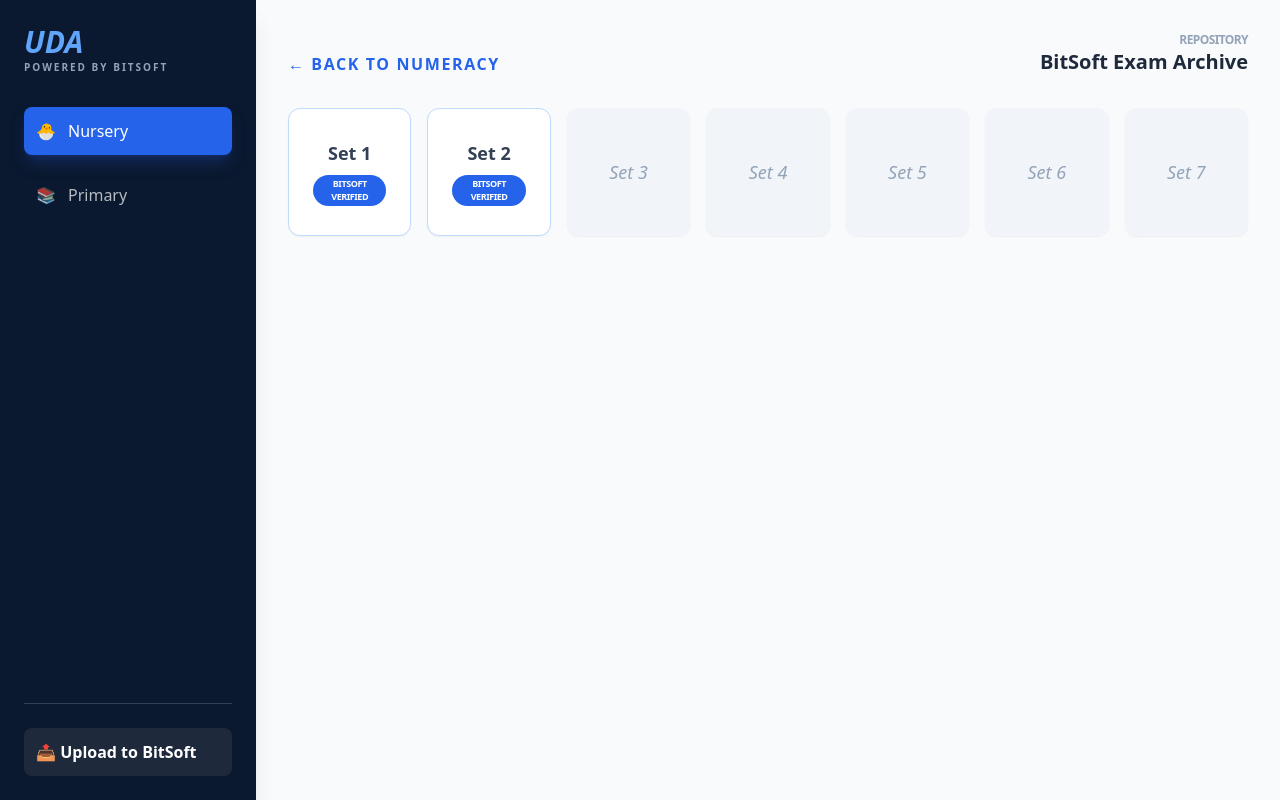
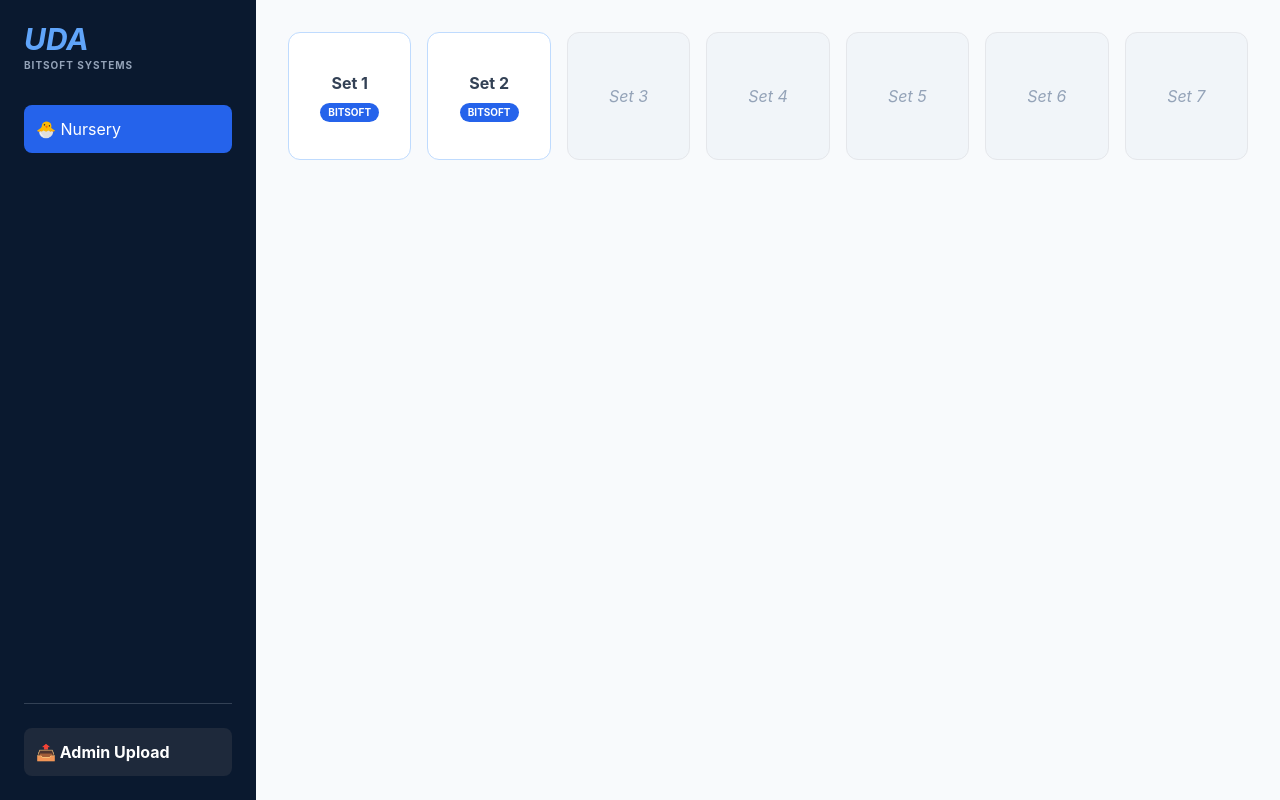
Before and after one commit to bwanking/asa, a React (Create React App) app: page / in a window 1280 px wide. Built offline with nearby package versions, Linux system fonts and the light colour scheme; the HTML template or start-up script is replaced by a standard one.

Commit message:
Update App.js

```diff
--- a/src/App.js
+++ b/src/App.js
@@ -1,16 +1,13 @@
-
 /* eslint-disable no-unused-vars */
 import React, { useState } from 'react';
 
 const App = () => {
-  // --- UI STATE ---
   const [view, setView] = useState('grid');
   const [pdfUrl, setPdfUrl] = useState(null);
   const [fetchingPdf, setFetchingPdf] = useState(false);
   const [uploading, setUploading] = useState(false);
   const [currentPaperName, setCurrentPaperName] = useState("");
 
-  // --- DATA STATE ---
   const [examSets, setExamSets] = useState([
     { id: 1, label: "Set 1", fileName: "BABY MID TERM II NUMBERS - 2023.pdf" },
     { id: 2, label: "Set 2", fileName: "P.7 (A) SCIENCE FEB 2022.pdf" },
@@ -25,230 +22,126 @@ const App = () => {
   const OWNER = "bwanking";
   const REPO = "uda-exams-vault";
 
-  // --- 1. ADMIN UPLOAD LOGIC ---
   const handleUpload = async (e) => {
     e.preventDefault();
     const file = e.target.pdfFile.files[0];
     const setNumber = parseInt(e.target.setNumber.value);
-
-    if (!file || !setNumber) {
-      alert("Please select a file and set number");
-      return;
-    }
+    if (!file || !setNumber) return alert("Please select a file and set number");
 
     setUploading(true);
-
     try {
       const reader = new FileReader();
       reader.readAsDataURL(file);
       reader.onload = async () => {
         const base64Content = reader.result.split(',')[1];
         const fileName = file.name;
-
-        const response = await fetch(
-          `https://api.github.com/repos/${OWNER}/${REPO}/contents/${encodeURIComponent(fileName)}`,
-          {
-            method: "PUT",
-            headers: {
-              Authorization: `Token ${GITHUB_TOKEN}`,
-              "Content-Type": "application/json",
-            },
-            body: JSON.stringify({
-              message: `Upload Set ${setNumber}: ${fileName} (Branded BitSoft)`,
-              content: base64Content,
-            }),
-          }
-        );
-
+        const response = await fetch(`https://api.github.com/repos/${OWNER}/${REPO}/contents/${encodeURIComponent(fileName)}`, {
+          method: "PUT",
+          headers: { Authorization: `Token ${GITHUB_TOKEN}`, "Content-Type": "application/json" },
+          body: JSON.stringify({ message: `BitSoft Upload Set ${setNumber}`, content: base64Content }),
+        });
         if (response.ok) {
-          const updatedSets = examSets.map(s =>
-            s.id === setNumber ? { ...s, fileName: fileName } : s
-          );
-          setExamSets(updatedSets);
-          alert(`Successfully uploaded to BitSoft Vault (Set ${setNumber})`);
+          setExamSets(prev => prev.map(s => s.id === setNumber ? { ...s, fileName: fileName } : s));
+          alert(`Set ${setNumber} linked to BitSoft Vault!`);
           setView('grid');
-        } else {
-          const err = await response.json();
-          throw new Error(err.message || "Failed to upload");
         }
       };
-    } catch (error) {
-      alert("Upload Error: " + error.message);
-    } finally {
-      setUploading(false);
-    }
+    } catch (err) { alert(err.message); } finally { setUploading(false); }
   };
 
-  // --- 2. RETRIEVE LOGIC ---
   const fetchVaultPdf = async (fileName) => {
-    if (!fileName) {
-      alert("No paper linked to this set yet.");
-      return;
-    }
+    if (!fileName) return;
     setFetchingPdf(true);
     setCurrentPaperName(fileName);
-
     try {
-      const response = await fetch(
-        `https://api.github.com/repos/${OWNER}/${REPO}/contents/${encodeURIComponent(fileName)}`,
-        {
-          headers: {
-            Authorization: `Token ${GITHUB_TOKEN}`,
-            Accept: "application/vnd.github.v3.raw",
-          },
-        }
-      );
-
-      if (!response.ok) throw new Error("File not found in the BitSoft vault.");
-
+      const response = await fetch(`https://api.github.com/repos/${OWNER}/${REPO}/contents/${encodeURIComponent(fileName)}`, {
+        headers: { Authorization: `Token ${GITHUB_TOKEN}`, Accept: "application/vnd.github.v3.raw" },
+      });
       const blob = await response.blob();
-      const url = URL.createObjectURL(new Blob([blob], { type: 'application/pdf' }));
-      setPdfUrl(url);
-    } catch (error) {
-      alert(error.message);
-    } finally {
-      setFetchingPdf(false);
-    }
+      setPdfUrl(URL.createObjectURL(new Blob([blob], { type: 'application/pdf' })));
+    } catch (err) { alert(err.message); } finally { setFetchingPdf(false); }
   };
 
   return (
-    <div className="min-h-screen bg-slate-50 flex font-sans">
-      {/* Sidebar - UDA/BitSoft Style */}
-      <div className="w-64 bg-[#0a192f] text-white p-6 flex flex-col gap-8 shadow-xl">
+    <div className="min-h-screen bg-slate-50 flex">
+      {/* Sidebar */}
+      <div className="w-64 bg-[#0a192f] text-white p-6 flex flex-col gap-8">
         <div className="flex flex-col">
-          <h1 className="text-3xl italic font-bold text-blue-400">UDA</h1>
-          <span className="text-[10px] tracking-[0.2em] text-slate-400 font-bold uppercase">Powered by BitSoft</span>
+          <h1 className="text-3xl italic font-bold text-blue-400 leading-none">UDA</h1>
+          <span className="text-[10px] text-slate-400 font-bold uppercase tracking-widest mt-1">BitSoft Systems</span>
         </div>
-
         <nav className="flex flex-col gap-4">
-          <div onClick={() => {setView('grid'); setPdfUrl(null);}} className={`p-3 rounded-lg flex items-center gap-3 cursor-pointer transition ${view === 'grid' ? 'bg-blue-600 shadow-lg shadow-blue-900/50' : 'hover:bg-slate-800'}`}>
-            <span>🐣</span> Nursery
-          </div>
-          <div className="p-3 flex items-center gap-3 hover:bg-slate-800 rounded-lg cursor-pointer opacity-70">
-            <span>📚</span> Primary
+          <div onClick={() => {setView('grid'); setPdfUrl(null);}} className={`p-3 rounded-lg flex items-center gap-3 cursor-pointer ${view === 'grid' ? 'bg-blue-600' : 'hover:bg-slate-800'}`}>
+             🐣 Nursery
           </div>
         </nav>
-
-        <div className="mt-auto flex flex-col gap-4 border-t border-slate-700 pt-6">
-          <button
-            onClick={() => {setView('upload'); setPdfUrl(null);}}
-            className={`flex items-center gap-3 p-3 rounded-lg font-bold transition ${view === 'upload' ? 'bg-indigo-600' : 'bg-slate-800 hover:bg-slate-700'}`}
-          >
-            📤 Upload to BitSoft
+        <div className="mt-auto border-t border-slate-700 pt-6">
+          <button onClick={() => {setView('upload'); setPdfUrl(null);}} className={`w-full flex items-center gap-3 p-3 rounded-lg font-bold ${view === 'upload' ? 'bg-indigo-600' : 'bg-slate-800'}`}>
+            📤 Admin Upload
           </button>
         </div>
       </div>
 
-      {/* Main Content Area */}
-      <div className="flex-1 p-8">
+      {/* Main Content */}
+      <div className="flex-1 p-8 relative overflow-hidden">
+        {view === 'grid' && !pdfUrl && (
+          <div className="grid grid-cols-2 md:grid-cols-4 lg:grid-cols-7 gap-4">
+            {examSets.map((set) => (
+              <button key={set.id} onClick={() => fetchVaultPdf(set.fileName)} className={`p-6 rounded-xl border h-32 flex flex-col items-center justify-center gap-2 ${set.fileName ? 'bg-white border-blue-200 text-slate-700 font-bold' : 'bg-slate-100 text-slate-400 italic'}`}>
+                {set.label}
+                {set.fileName && <span className="text-[10px] bg-blue-600 text-white px-2 py-0.5 rounded-full">BITSOFT</span>}
+              </button>
+            ))}
+          </div>
+        )}
 
-        {/* GRID VIEW */}
-        {view === 'grid' && !pdfUrl && (
-          <div>
-            <div className="flex justify-between items-end mb-8">
-               <h2 className="text-blue-600 font-bold uppercase tracking-widest">← Back to Numeracy</h2>
-               <div className="text-right">
-                  <h3 className="text-slate-400 text-xs font-bold uppercase tracking-tighter">Repository</h3>
-                  <p className="text-slate-800 font-black text-xl">BitSoft Exam Archive</p>
-               </div>
+        {view === 'upload' && (
+          <div className="max-w-md mx-auto bg-white p-8 rounded-2xl shadow-lg border mt-10">
+            <h2 className="text-xl font-bold mb-6">BitSoft Admin: Upload Paper</h2>
+            <form onSubmit={handleUpload} className="flex flex-col gap-4">
+              <select name="setNumber" className="p-3 border rounded-lg bg-slate-50">
+                {examSets.map(s => <option key={s.id} value={s.id}>{s.label}</option>)}
+              </select>
+              <input type="file" name="pdfFile" accept=".pdf" className="p-2 border rounded-lg" />
+              <button type="submit" disabled={uploading} className="bg-indigo-600 text-white p-3 rounded-lg font-bold">
+                {uploading ? "Uploading..." : "Save to BitSoft"}
+              </button>
+            </form>
+          </div>
+        )}
+
+        {/* --- BRANDED PDF VIEWER --- */}
+        {pdfUrl && (
+          <div className="max-w-6xl mx-auto h-[90vh] flex flex-col bg-white rounded-2xl shadow-2xl overflow-hidden border-4 border-blue-600">
+            {/* External Header */}
+            <div className="p-4 bg-white flex justify-between items-center border-b shadow-sm z-20">
+              <div className="flex items-center gap-3">
+                <div className="bg-blue-600 text-white p-2 rounded-lg font-black italic">BS</div>
+                <h2 className="font-bold text-slate-800">BITSOFT EXAMINATION SERIES</h2>
+              </div>
+              <button onClick={() => setPdfUrl(null)} className="text-red-500 font-bold hover:bg-red-50 px-4 py-2 rounded-lg transition">Close Viewer</button>
             </div>
 
-            <div className="grid grid-cols-2 md:grid-cols-4 lg:grid-cols-7 gap-4">
-              {examSets.map((set) => (
-                <button
-                  key={set.id}
-                  onClick={() => fetchVaultPdf(set.fileName)}
-                  className={`p-6 rounded-xl shadow-sm border transition-all active:scale-95 flex flex-col items-center justify-center gap-2 h-32
-                    ${set.fileName ? 'bg-white border-blue-200 text-slate-700 font-bold' : 'bg-slate-100 border-transparent text-slate-400 italic'}`}
-                >
-                  <span className="text-lg">{set.label}</span>
-                  {set.fileName && <span className="text-[9px] bg-blue-600 text-white px-2 py-0.5 rounded-full uppercase tracking-tighter">BitSoft Verified</span>}
-                </button>
-              ))}
+            <div className="flex-1 relative bg-slate-200">
+              {/* --- THE MASK ---
+                  This div covers the "Greenhill" area inside the PDF frame.
+                  Adjust the 'top' and 'height' if needed for different paper formats.
+              */}
+              <div className="absolute top-[55px] left-1/2 -translate-x-1/2 w-[80%] h-[120px] bg-white z-10 flex flex-col items-center justify-center pointer-events-none">
+                  <h1 className="text-3xl font-black text-black tracking-tighter uppercase">BitSoft National Examinations</h1>
+                  <p className="text-lg font-bold text-black border-y-2 border-black px-8 mt-1">BITSOFT ASSESSMENT BOARD</p>
+                  <p className="text-sm font-bold mt-1">"Empowering Education through Technology"</p>
+              </div>
+
+              {/* The actual PDF */}
+              <iframe src={pdfUrl} className="w-full h-full" title="Viewer" />
             </div>
           </div>
         )}
 
-        {/* UPLOAD VIEW */}
-        {view === 'upload' && (
-          <div className="max-w-xl mx-auto bg-white p-8 rounded-2xl shadow-lg border border-slate-200 mt-10">
-            <div className="mb-6">
-               <h2 className="text-2xl font-bold text-slate-800">BitSoft Admin Upload</h2>
-               <p className="text-slate-500 text-sm">Add new papers to the branded digital vault.</p>
-            </div>
-
-            <form onSubmit={handleUpload} className="flex flex-col gap-6">
-              <div>
-                <label className="block text-sm font-bold text-slate-700 mb-2">Assign to Set:</label>
-                <select name="setNumber" className="w-full p-3 bg-slate-50 border rounded-lg outline-none focus:ring-2 focus:ring-blue-500">
-                  {examSets.map(s => (
-                    <option key={s.id} value={s.id}>{s.label} {s.fileName ? '(Replace existing)' : '(New)'}</option>
-                  ))}
-                </select>
-              </div>
-
-              <div>
-                <label className="block text-sm font-bold text-slate-700 mb-2">Choose PDF:</label>
-                <input type="file" name="pdfFile" accept=".pdf" className="w-full p-2 border-2 border-dashed border-slate-300 rounded-lg" />
-              </div>
-
-              <div className="flex gap-4 mt-4">
-                <button type="submit" disabled={uploading} className="flex-1 bg-indigo-600 text-white font-bold py-3 rounded-lg hover:bg-indigo-700">
-                  {uploading ? "Processing..." : "Deploy to BitSoft Vault"}
-                </button>
-                <button type="button" onClick={() => setView('grid')} className="px-6 py-3 border rounded-lg font-bold hover:bg-slate-50">Cancel</button>
-              </div>
-            </form>
-          </div>
-        )}
-
-        {/* PDF VIEWER WITH BITSOFT BRANDING */}
-        {pdfUrl && (
-          <div className="max-w-6xl mx-auto flex flex-col h-[90vh]">
-            {/* BRANDED HEADER OVERLAY */}
-            <div className="bg-white border-x-4 border-t-4 border-blue-600 p-4 rounded-t-2xl shadow-lg flex justify-between items-center">
-              <div className="flex items-center gap-4">
-                <div className="bg-blue-600 text-white w-12 h-12 flex items-center justify-center rounded-lg font-black text-xl">B</div>
-                <div>
-                  <h2 className="font-black text-slate-900 leading-none">BITSOFT EXAM SERIES</h2>
-                  <p className="text-[10px] text-blue-600 font-bold uppercase tracking-widest">Quality Assessment Solutions</p>
-                </div>
-              </div>
-
-              <div className="text-center hidden md:block">
-                 <p className="text-xs font-bold text-slate-400 uppercase">Document Name</p>
-                 <p className="text-sm font-bold text-slate-700">{currentPaperName}</p>
-              </div>
-
-              <button
-                onClick={() => {
-                  URL.revokeObjectURL(pdfUrl);
-                  setPdfUrl(null);
-                }}
-                className="bg-red-50 text-red-600 px-6 py-2 rounded-xl font-bold hover:bg-red-600 hover:text-white transition-all border border-red-200"
-              >
-                Close Paper
-              </button>
-            </div>
-
-            {/* THE PDF CONTENT */}
-            <div className="flex-1 bg-slate-800 border-x-4 border-b-4 border-blue-600 rounded-b-2xl overflow-hidden shadow-2xl relative">
-              <iframe src={pdfUrl} className="w-full h-full" title="BitSoft Viewer" />
-            </div>
-
-            <p className="text-center text-[10px] text-slate-400 mt-2 uppercase font-bold tracking-widest">
-              © 2026 BitSoft Digital Vault • All Rights Reserved
-            </p>
-          </div>
-        )}
-
-        {/* Loading Overlay */}
         {fetchingPdf && (
-           <div className="fixed inset-0 bg-slate-900/60 backdrop-blur-sm flex items-center justify-center z-50">
-             <div className="bg-white px-10 py-5 rounded-2xl shadow-2xl flex flex-col items-center gap-3">
-               <div className="w-10 h-10 border-4 border-blue-600 border-t-transparent rounded-full animate-spin"></div>
-               <span className="font-black text-blue-600 uppercase tracking-tighter">BitSoft Secure Link...</span>
-             </div>
+           <div className="fixed inset-0 bg-slate-900/40 backdrop-blur-sm flex items-center justify-center z-50">
+             <div className="bg-white px-8 py-4 rounded-full font-bold text-blue-600 animate-pulse">Loading BitSoft Paper...</div>
            </div>
         )}
       </div>
```
